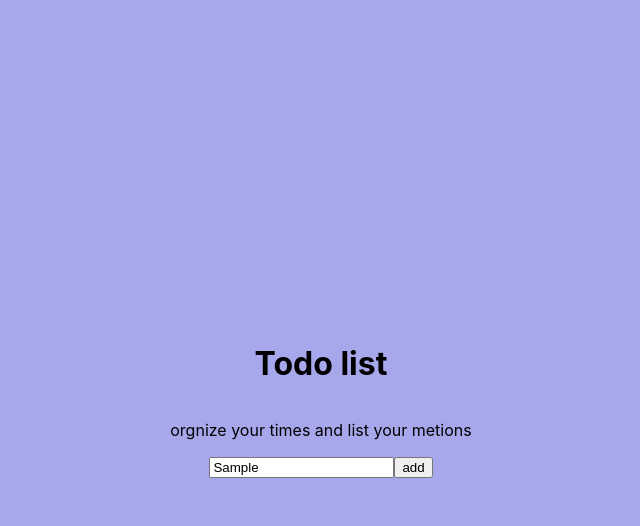
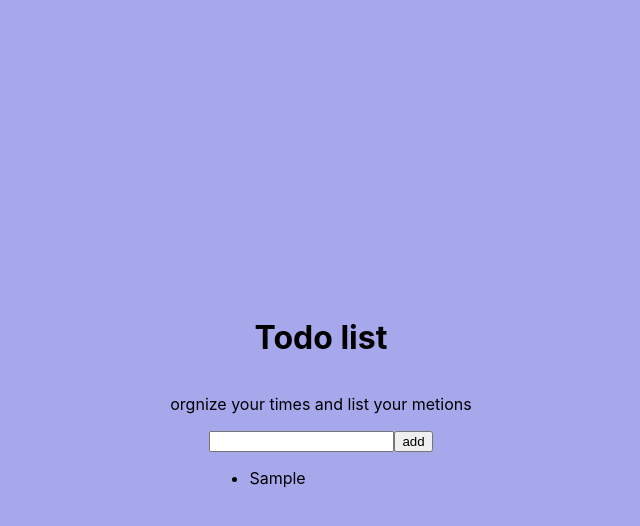
Before and after one commit to mohand30466/Todo-lList, a React (Create React App) app: page / in a window 1280 px wide. Both pictures are taken after typing "Sample" into the empty fields and a click on the button "add". Shown: the top 526 px of the page, without its empty margins (319-959 px from the left). Built offline with nearby package versions, Linux system fonts and the light colour scheme.

Commit message:
adding display component6

```diff
--- a/src/App.js
+++ b/src/App.js
@@ -2,19 +2,29 @@ import React from "react";
 import "./App.css";
 import Form from './form';
 
-function App(){
+
+class App extends React.Component{
+
+
+  onaddtask(term){
+
+
+
+  }
+  render(){
 
   return (
     <div className="ui-continer">
-
       <h1>Todo list</h1>
       <p>orgnize your times and list your metions</p>
 
-      <Form />
+      <Form  onSubmit={this.onaddtask}/>
+
     </div>
 
   )
 }
+}
 
 
 export default App;
--- /dev/null
+++ b/src/display.js
@@ -0,0 +1,23 @@
+import React from 'react';
+
+class Dsiplay extends React.Component{
+    createTask(items){
+        return(
+        <li key={items.key}>{items.text}</li>
+        )
+    }
+
+
+    render(){
+       var  newTask = this.props.task;
+        var listTask=newTask.map(this.createTask)
+        return(
+            <div className="newlist">
+               <ul>
+                  {listTask}
+               </ul>
+            </div>
+        )
+    }
+}
+export default Dsiplay;
--- a/src/form.js
+++ b/src/form.js
@@ -1,12 +1,34 @@
 import React, { Component } from 'react';
+import Display from './display';
 
 class Form extends React.Component {
-    state={term:''}
+  constructor(props){
+    super(props);
+
+    this.state={items:[]};
+
+    this.ontaskSubmit = this.ontaskSubmit.bind(this)
+  }
+
 
     ontaskSubmit=(event)=>{
+      if (this.inputhandling !== " "){
+        var newItem ={
+          text: this.inputhandling.value,
+          Key:Date.now()
+        }
+      }
+
+        // this.props.onSubmit(this.state.term)
+        this.setState((prevState)=>{
+          return{
+           items: prevState.items.concat(newItem)
+          }
+        });
+        this.inputhandling.value = " ";
+        console.log(this.state.items);
         event.preventDefault();
 
-        console.log(this.state.term);
 
     }
 
@@ -17,10 +39,13 @@ class Form extends React.Component {
         <div className="list">
         <div className="form">
           <form onSubmit={this.ontaskSubmit}>
-            <input type="text" placeholder="enter a task" value={this.state.term} onChange={(e)=> this.setState({term: e.target.value})} />
+            <input type="text" placeholder="enter a task"
+             ref={(a)=>this.inputhandling= a}
+             onChange={(e)=> this.setState({term: e.target.value})} />
             <button type="submit">add</button>
           </form>
         </div>
+        <Display task={this.state.items}/>
       </div>
     )
     }
```
